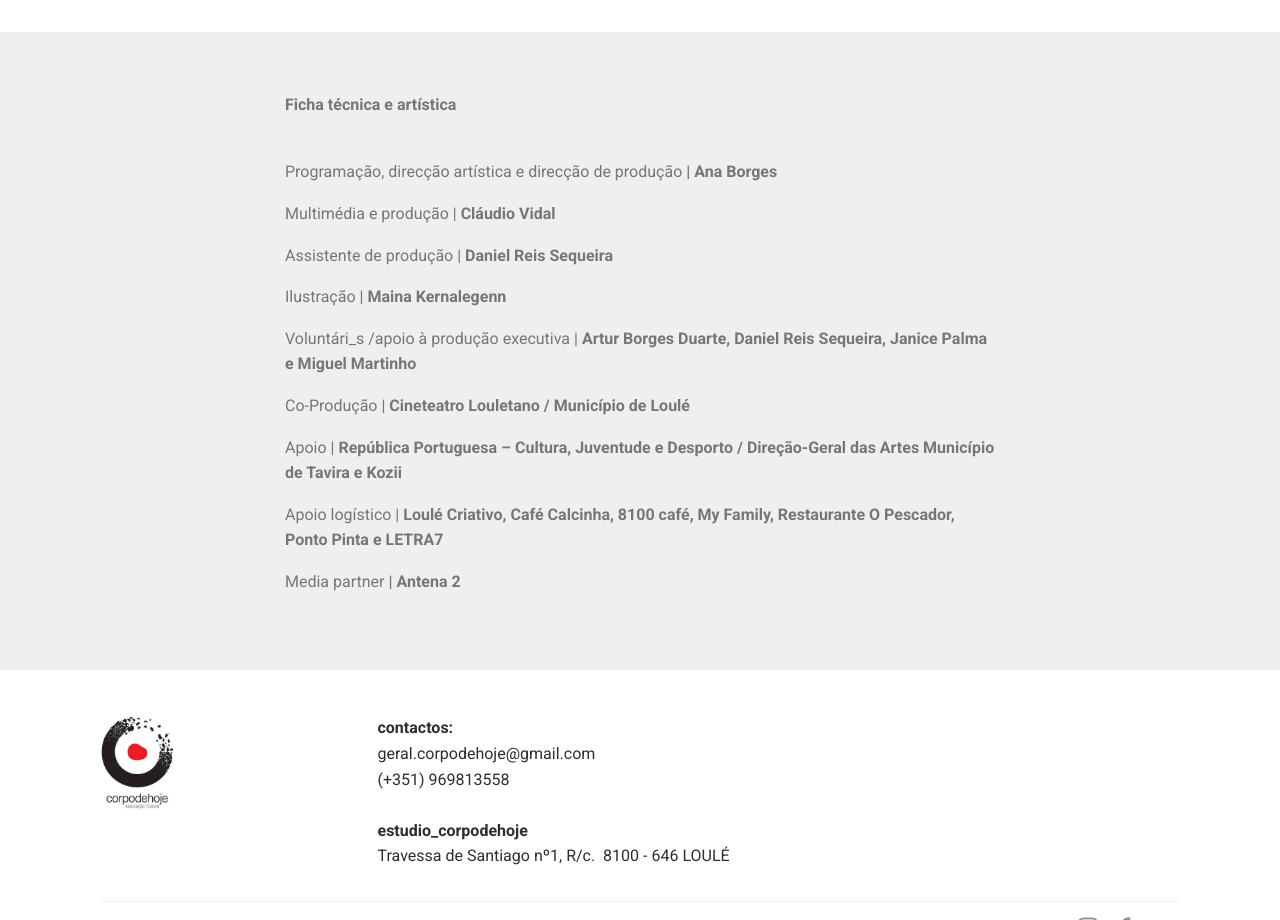
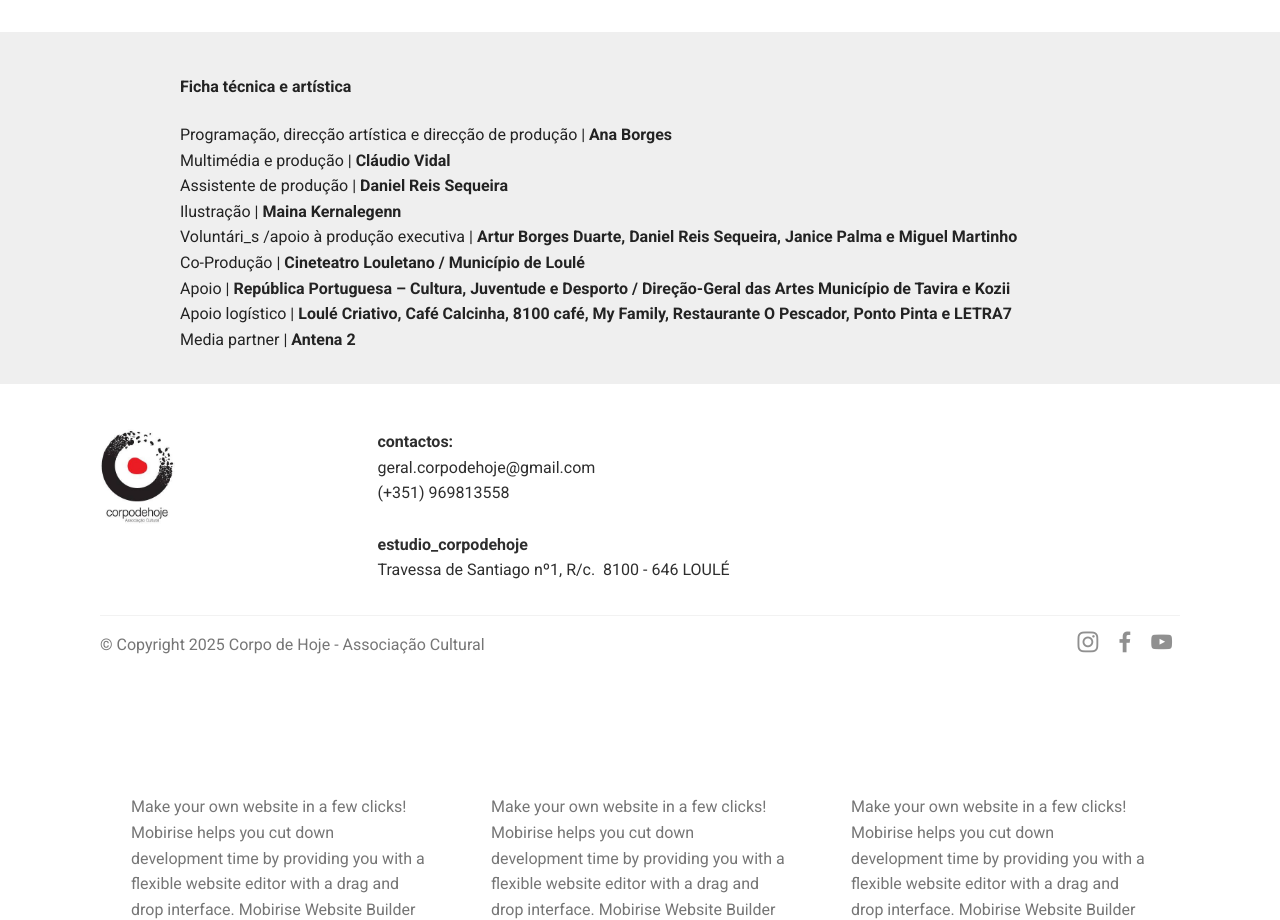
Before and after one commit to ClaudioVidal/corpodehoje, a plain HTML site: page festival.html in a window 1280 px wide. Shown: the part 1880-2800 px from the top of the page. Drawn offline with Linux system fonts and the light colour scheme.

Commit message:
Add files via upload

```diff
--- a/festival.html
+++ b/festival.html
@@ -62,7 +62,7 @@
     </nav>
 </section>
 
-<section class="engine"><a href="https://mobirise.info/w">free html5 templates</a></section><section class="header3 cid-uSg1GYbbky" id="header3-24">
+<section class="engine"><a href="https://mobirise.info/v">free html templates</a></section><section class="header3 cid-uSg1GYbbky" id="header3-24">
 
 
 
@@ -128,25 +128,24 @@ Todas as pessoas são muito bem-vindas.
     </div>
 </section>
 
-<section class="mbr-section article content1 cid-uSsM6Wnd4J" id="content1-28">
+<section class="cid-uSsUtjA3UZ" id="header2-2d">
 
 
 
-    <div class="container">
-        <div class="media-container-row">
-            <div class="mbr-text col-12 mbr-fonts-style display-7 col-md-8"><p><strong>Ficha técnica e artística
-</strong></p><p><strong><br></strong><span style="font-size: 1rem;">Programação</span><span style="font-size: 1rem;">, </span><span style="font-size: 1rem;">direcção artística e direcção de produção</span><strong> | Ana Borges&nbsp;</strong></p><p><strong>
-</strong><span style="font-size: 1rem;">Multimédia e produção | </span><strong>Cláudio Vidal&nbsp;</strong></p><p><strong>
-</strong><span style="font-size: 1rem;">Assistente de produção |</span><strong> Daniel Reis Sequeira&nbsp;</strong></p><p><strong>
-</strong><span style="font-size: 1rem;">Ilustração |</span><strong> Maina Kernalegenn&nbsp;</strong></p><p><strong>
-</strong><span style="font-size: 1rem;">Voluntári_s /apoio à produção executiva | </span><strong>Artur Borges Duarte, Daniel Reis Sequeira, Janice Palma e Miguel Martinho&nbsp;</strong></p><p><strong>
-</strong><span style="font-size: 1rem;">Co-Produção |</span><strong> Cineteatro Louletano / Município de Loulé&nbsp;</strong></p><p><strong>
-</strong><span style="font-size: 1rem;">Apoio | </span><strong>República Portuguesa – Cultura, Juventude e Desporto / Direção-Geral das Artes Município de Tavira e Kozii&nbsp;</strong></p><p><strong>
-</strong></p><p>Apoio logístico |<strong> Loulé Criativo, Café Calcinha, 8100 café, My Family, Restaurante O Pescador, Ponto Pinta e LETRA7
-</strong><strong></strong></p><p>Media partner <strong>| Antena 2
-</strong></p></div>
+
+
+    <div class="container align-center">
+        <div class="row justify-content-md-center">
+            <div class="mbr-white col-md-10">
+
+                <h3 class="mbr-section-subtitle align-center mbr-light pb-3 mbr-fonts-style display-7"><strong>Ficha técnica e artística</strong></h3>
+                <p class="mbr-text pb-3 mbr-fonts-style display-7">Programação, direcção artística e direcção de produção | <strong>Ana Borges</strong><br>Multimédia e produção | <strong>Cláudio Vidal </strong><br>Assistente de produção | <strong>Daniel Reis Sequeira</strong> <br>Ilustração | <strong>Maina Kernalegenn </strong><br>Voluntári_s /apoio à produção executiva | <strong>Artur Borges Duarte, Daniel Reis Sequeira, Janice Palma e Miguel Martinho</strong><br>Co-Produção | <strong>Cineteatro Louletano / Município de Loulé </strong><br>Apoio | <strong>República Portuguesa – Cultura, Juventude e Desporto / Direção-Geral das Artes Município de Tavira e Kozii </strong><br>Apoio logístico | <strong>Loulé Criativo, Café Calcinha, 8100 café, My Family, Restaurante O Pescador, Ponto Pinta e LETRA7 </strong><br>Media partner | <strong>Antena 2
+                </strong></p>
+
+            </div>
         </div>
     </div>
+
 </section>
 
 <section class="cid-uSg4WWc46n" id="footer5-25">
@@ -206,6 +205,27 @@ Todas as pessoas são muito bem-vindas.
     </div>
 </section>
 
+<section class="mbr-section article content14 cid-uSsTsxlTcV" id="content14-2b">
+
+
+
+    <div class="container">
+        <div class="media-container-row">
+            <div class="row col-12 col-md-12">
+                <div class="col-12 mbr-text mbr-fonts-style col-md-4 display-7">
+                     <p class="p-3">Make your own website in a few clicks! Mobirise helps you cut down development time by providing you with a flexible website editor with a drag and drop interface. Mobirise Website Builder creates responsive, retina and mobile friendly websites in a few clicks.</p>
+                </div>
+                <div class="col-12 mbr-text mbr-fonts-style display-7 col-md-4">
+                     <p class="p-3">Make your own website in a few clicks! Mobirise helps you cut down development time by providing you with a flexible website editor with a drag and drop interface. Mobirise Website Builder creates responsive, retina and mobile friendly websites in a few clicks.</p>
+                </div>
+                <div class="col-12 col-md-4 mbr-text mbr-fonts-style display-7">
+                     <p class="p-3">Make your own website in a few clicks! Mobirise helps you cut down development time by providing you with a flexible website editor with a drag and drop interface. Mobirise Website Builder creates responsive, retina and mobile friendly websites in a few clicks.</p>
+                </div>
+            </div>
+        </div>
+    </div>
+</section>
+
 
   <script src="assets/web/assets/jquery/jquery.min.js"></script>
   <script src="assets/popper/popper.min.js"></script>
```
Also changed, not shown: assets/mobirise/css/mbr-additional.css.
